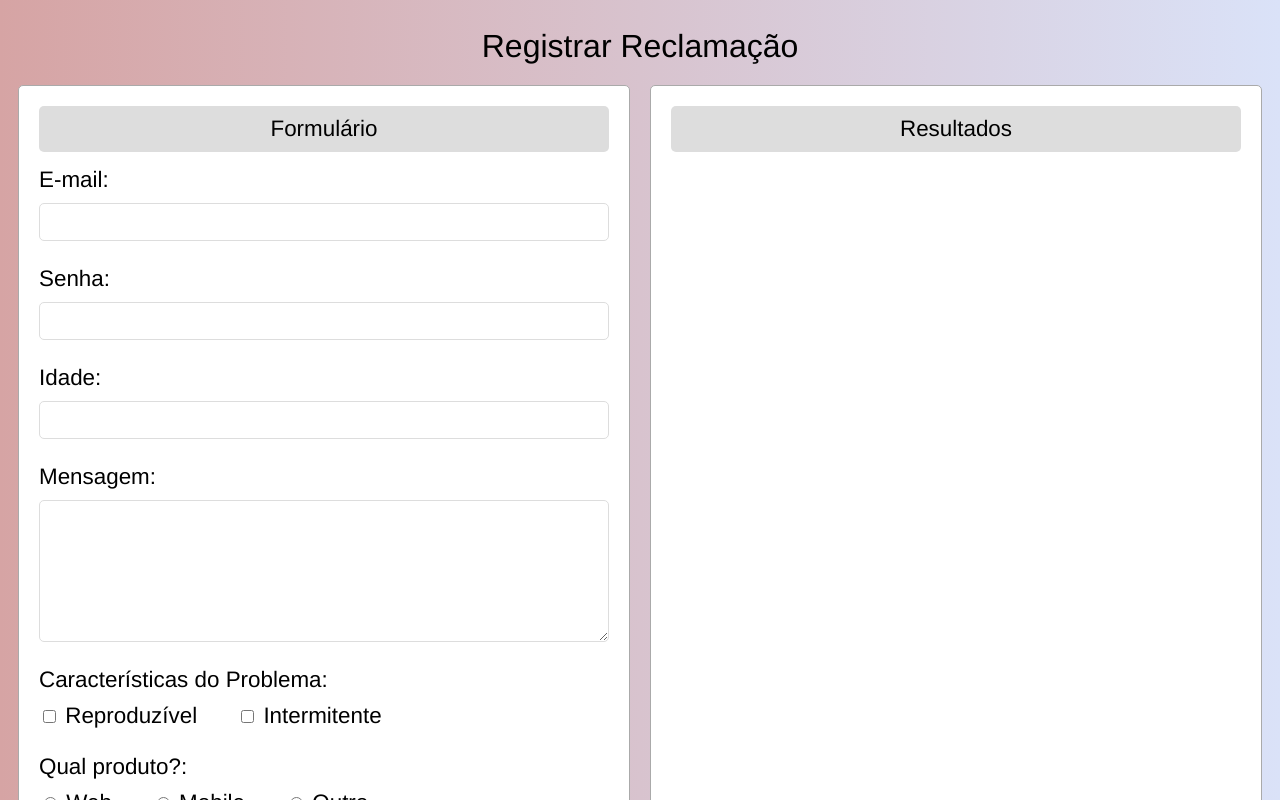
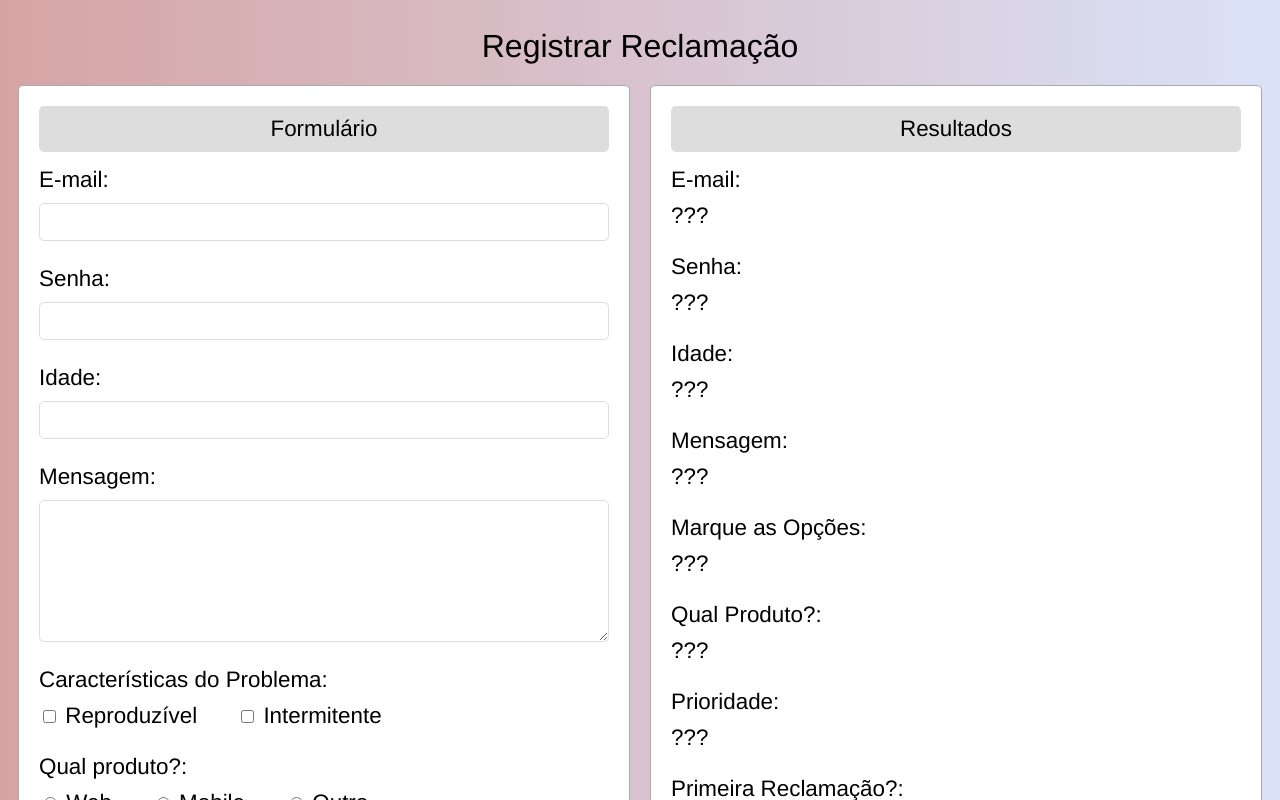
Before and after one commit to giovaneaguiar/File-Complaint, a Vue app in the folder formulario/: page / in a window 1280 px wide. Shown: the top 800 px of the page. Built offline with nearby package versions, Linux system fonts and the light colour scheme.

Commit message:
adiciona dados na parte de 'resultados'.

```diff
--- a/formulario/src/App.vue
+++ b/formulario/src/App.vue
@@ -42,6 +42,30 @@
       </form>
       <div class="painel">
         <div class="cabecalho">Resultados</div>
+        <Rotulo nome="E-mail">
+          <span>???</span>
+        </Rotulo>
+        <Rotulo nome="Senha">
+          <span>???</span>
+        </Rotulo>
+        <Rotulo nome="Idade">
+          <span>???</span>
+        </Rotulo>
+        <Rotulo nome="Mensagem">
+          <span>???</span>
+        </Rotulo>
+        <Rotulo nome="Marque as Opções">
+          <span>???</span>
+        </Rotulo>
+        <Rotulo nome="Qual Produto?">
+          <span>???</span>
+        </Rotulo>
+        <Rotulo nome="Prioridade">
+          <span>???</span>
+        </Rotulo>
+        <Rotulo nome="Primeira Reclamação?">
+          <span>???</span>
+        </Rotulo>
       </div>
     </div>
   </div>
```
